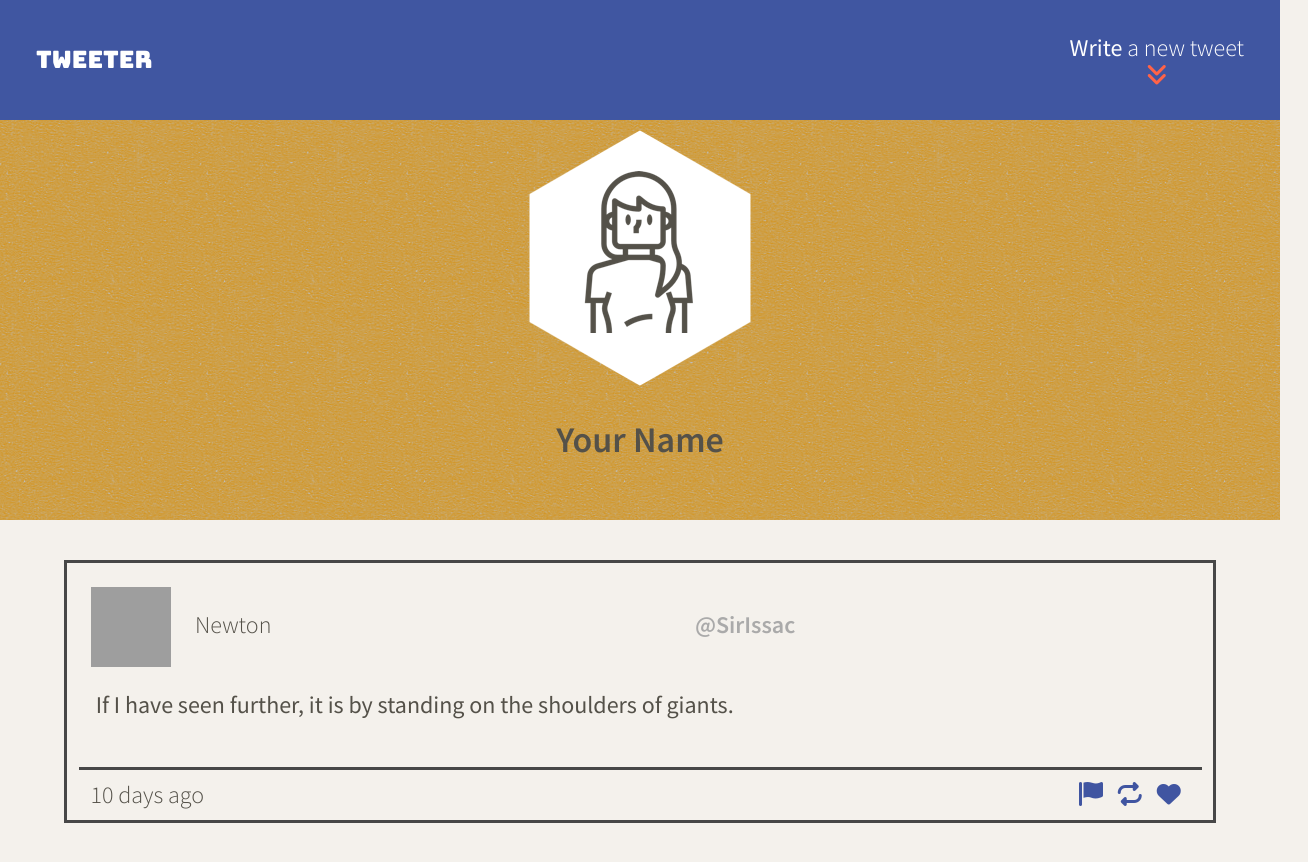
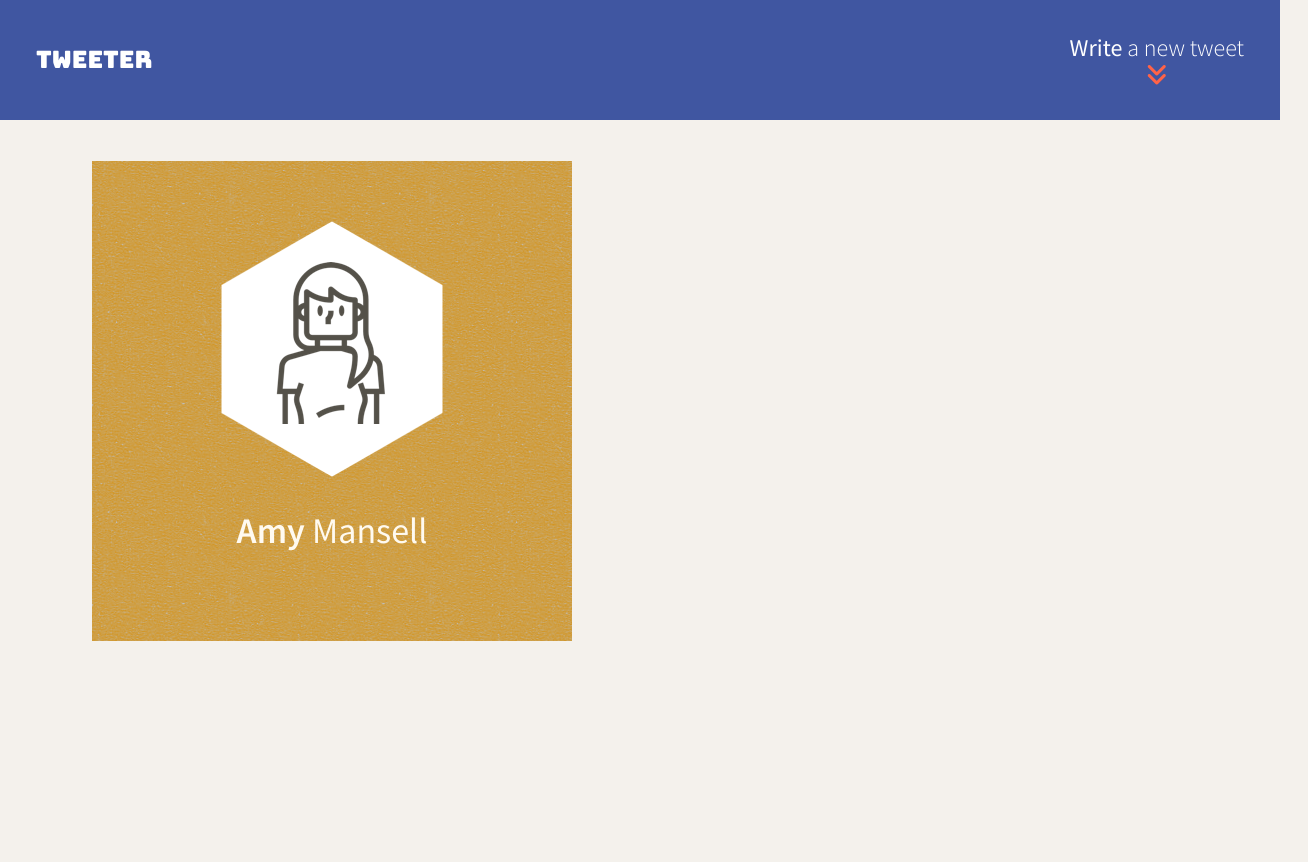
Before and after one commit to open-meadow/tweeter, a website: page public/index.html in a window 1280 px wide. Shown: the whole page, 1308 px wide, since content can reach past the window. After the commit the page ends 800 px from the top, so only its background shows below. Drawn offline with nearby package versions, Linux system fonts and the light colour scheme; no server answers; grey boxes are pictures that could not be loaded.

Commit message:
Add responsive techniques

```diff
--- a/public/index.html
+++ b/public/index.html
@@ -38,13 +38,15 @@
       </div>
     </nav>
 
+    <div class="header-and-main">
+
       <header class="top-header">
         <div>
           <img class="profile-pic" src="/images/profile-hex.png">
         </div>
         <br>
         <div>
-        <h2 class="name">Your Name</h2>
+          <h2 class="name"><strong>Amy</strong> Mansell</h2>
         </div>
       </header>
 
@@ -68,7 +70,7 @@
         <!--Existing tweet containers-->
         <section id="tweets-container">
 
-        <div class="tweet-container">
+          <!-- <div class="tweet-container">
             <header>
               <img class="image" src="https://i.imgur.com/73hZDYK.png"></img>
               <p class="username">Newton</p>
@@ -83,7 +85,7 @@
                 <a><i class="fa-solid fa-heart"></i></a>
               </div>
             </footer>
-        </div>
+          </div> -->
 
         </section>
 
@@ -91,5 +93,9 @@
         <button id="go-up-button"><i class="fa-solid fa-chevron-up"></i></button>
 
       </main>
+
+    </div>
+
+
   </body>
 </html>
--- a/public/styles/header.css
+++ b/public/styles/header.css
@@ -3,7 +3,7 @@
 .top-header {
   font-family: 'Source Sans Pro', sans-serif;
   height: 400px;
-  padding-top: 10px;
+  padding-top: 2.5em;
   width: 100%;
   display: flex;
   flex-direction: column;
@@ -14,4 +14,15 @@
 
 .name {
   margin: auto;
+  color: floralwhite;
+  font-weight:400;
 }
+
+@media only screen and (min-width: 1024px) {
+  .top-header {
+    height: 20em;
+    width: 20em;
+    margin-top: 1.7em;
+    margin-right: 1em;
+  }
+}
--- a/public/styles/layout.css
+++ b/public/styles/layout.css
@@ -4,12 +4,14 @@
  * Do not modify these two selectors, please
  */
 
- @import url('https://fonts.googleapis.com/css2?family=Bungee&family=Source+Sans+Pro:ital,wght@0,300;0,600;1,300;1,600&display=swap');
+@import url("https://fonts.googleapis.com/css2?family=Bungee&family=Source+Sans+Pro:ital,wght@0,300;0,600;1,300;1,600&display=swap");
 
 html {
   box-sizing: border-box;
 }
-*, *:before, *:after {
+*,
+*:before,
+*:after {
   box-sizing: inherit;
 }
 
@@ -23,7 +25,7 @@ body {
   font-size: 24px;
 
   /* declare common font */
-  font-family: 'Source Sans Pro', sans-serif;
+  font-family: "Source Sans Pro", sans-serif;
   font-weight: 300;
 }
 
@@ -31,11 +33,11 @@ body {
  * Additional CSS can be defined below or in other CSS files, as per instructions
  */
 
- .container {
+.container {
   width: 90%;
   margin: auto;
   background-color: #f4f1ec;
- }
+}
 
 .red {
   color: red;
@@ -59,3 +61,24 @@ body {
   scale: 1.2;
   transition: 0.5s ease-out;
 }
+
+@media only screen and (min-width: 1024px) {
+
+  body {
+    display: flex;
+    flex-direction: column;
+    align-items: center;
+  }
+
+  .header-and-main {
+    width: 95%;
+    margin-left: 5em;
+
+    display: flex;
+    justify-content: space-around;
+  }
+
+  .container {
+    width: 50%;
+  }
+}
--- a/public/styles/tweet-container.css
+++ b/public/styles/tweet-container.css
@@ -4,6 +4,7 @@
   background-color: #f4f1ec;
   display: flex;
   flex-direction: column;
+  flex-wrap: wrap;
 }
 
 .tweet-container:hover {
@@ -22,6 +23,7 @@
   display: flex;
   width: 93%;
   justify-content: space-between;
+  flex-wrap: wrap;
 }
 
 
@@ -32,7 +34,7 @@
 }
 
 .username{
-  width: 500px;
+  width: auto;
 }
 
 .handle{
@@ -65,3 +67,13 @@
 .small-icons a:hover {
   color: #caa347;
 }
+
+@media only screen and (min-width: 1024px) {
+  .tweet-container {
+    width: auto;
+  }
+
+  .username {
+    width: auto;
+  }
+}
--- a/server/data-files/initial-tweets.json
+++ b/server/data-files/initial-tweets.json
@@ -8,7 +8,7 @@
     "content": {
       "text": "If I have seen further it is by standing on the shoulders of giants"
     },
-    "created_at": 1670297517829
+    "created_at": 1670356006947
   },
   {
     "user": {
@@ -19,6 +19,6 @@
     "content": {
       "text": "Je pense , donc je suis"
     },
-    "created_at": 1670383917829
+    "created_at": 1670442406947
   }
 ]
```
Lines whose indentation alone changed are shown as unchanged.
